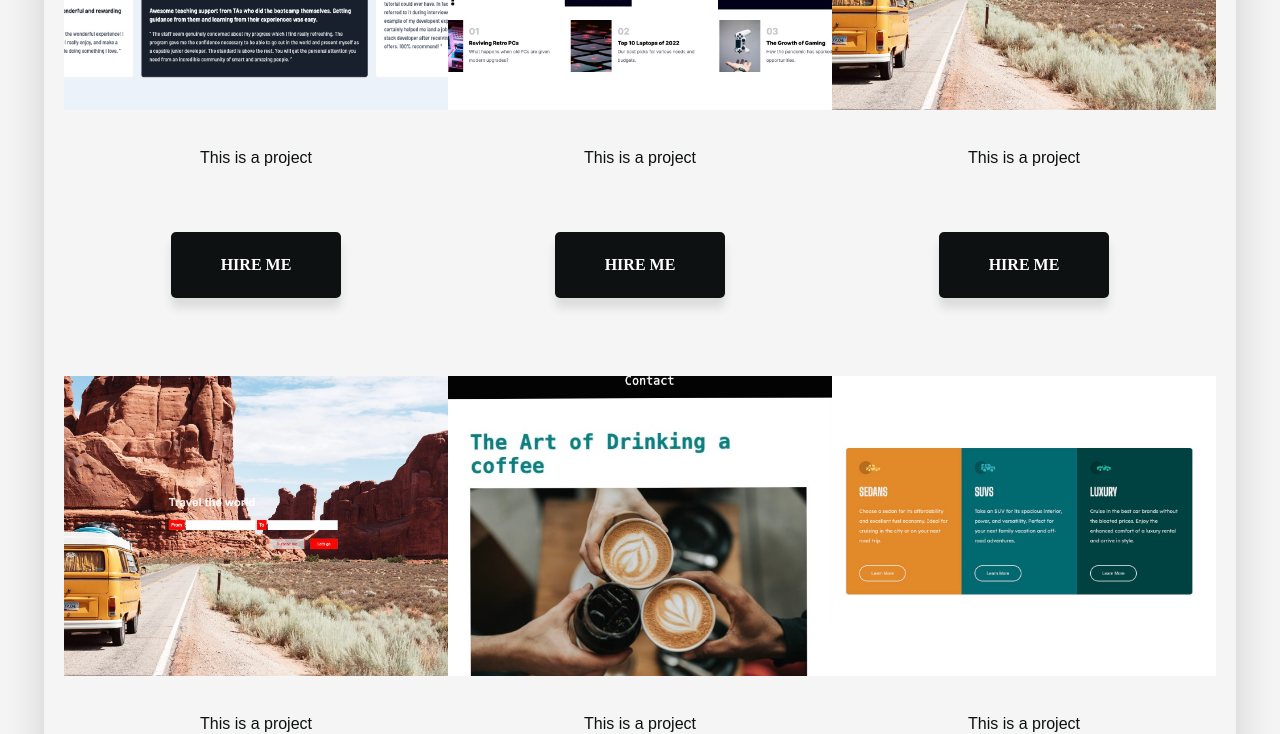
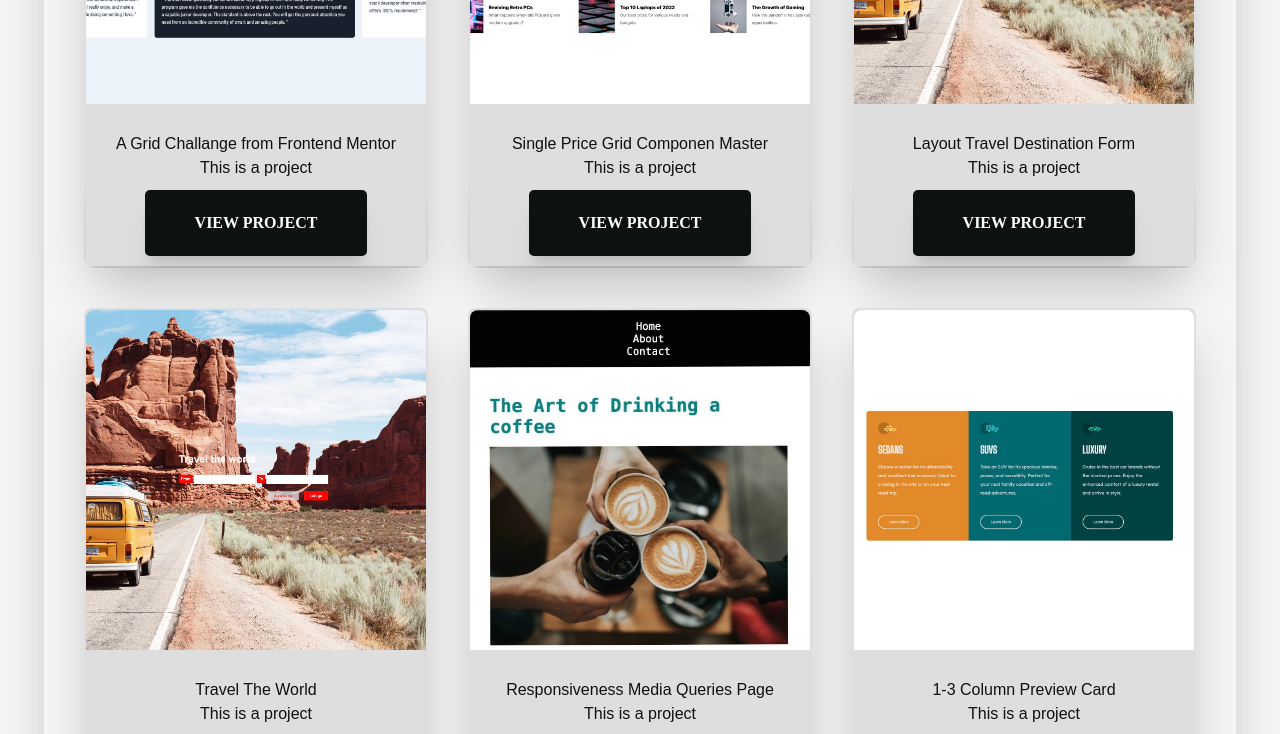
Before and after one commit to tairou97/portfolio-tm, a React (Vite) app: page /projects in a window 1280 px wide. Shown: the part 1580-2314 px from the top of the page. Built offline with nearby package versions, Linux system fonts and the light colour scheme; a web font is replaced by a local one.

Commit message:
return change

```diff
--- a/public/data.json
+++ b/src/img/data.json
@@ -60,7 +60,7 @@
     {
       "id": 9,
       "name": "1-3 Column Preview Card",
-      "img": "./public/Column-Preview-Card.png",
+      "img": "./src/img/projects/Column-Preview-Card.png",
       "Website": "https://1-3-column-preview-card-component-main.vercel.app/",
       "description": "This is a project"
     },
--- a/src/pages/Projects.jsx
+++ b/src/pages/Projects.jsx
@@ -1,35 +1,16 @@
 import React, { useEffect, useState } from "react";
 import { Link } from "react-router-dom";
-
+import Json from "../img/data.json";
 import "./project.css";
 import { motion } from "framer-motion";
 import { transition1 } from "../transition";
 import { useContext } from "react";
-
 import { CursorContext } from "../context/CursorContext";
 
 const Projects = () => {
   const { mouserEnter, mouseLeaverEnter } = useContext(CursorContext);
-  const [userData, setUserData] = useState(null);
-
-  useEffect(() => {
-    async function fetchData() {
-      try {
-        const response = await fetch(`  /data.json`);
-        console.log(response);
-
-        console.log(); // Fetch data.json from the public directory
-        const data = await response.json();
-
-        console.log(data);
-        setUserData(data);
-      } catch (error) {
-        console.error("Error fetching JSON data:", error);
-      }
-    }
-
-    fetchData();
-  }, []);
+  const [projects, setProjects] = useState(Json.projects);
+  console.log("projects", projects);
 
   return (
     <motion.section
@@ -74,29 +55,45 @@ const Projects = () => {
           </motion.div>
           {/* img  grid*/}
           <div className="box-pro shadow-2xl ">
-            {userData &&
-              userData.projects.map((project, index) => (
-                <div
-                  key={index}
-                  className="flex flex-col lg:items-center w-full  mt-12 "
+            {projects &&
+              projects.map((proj) => (
+                <motion.div
+                  initial={{ scale: 0, y: "80%" }}
+                  animate={{ scale: 1, y: 0 }}
+                  exit={{ scale: 0, y: "80%" }}
+                  transition={transition1}
+                  className=" proje rounded-t-lg shadow-2xl overflow-hidden "
+                  key={proj.id}
+                >
+                  <Link
+                    className="max-w-[250px] lg:max-w-[320px] rounded-lg
+                h-[187px] lg:h-[220px] bg-accent overflow-hidden "
+                    to={proj.Website}
+                    target="_blank"
+                    rel="noopener noreferrer"
                   >
                     <img
-                    src={project.img}
-                    alt="project"
-                    className="w-full h-[300px] object-cover"
+                      className=" img hover:scale-110
+                    transition-all duration-500 rounded-t-lg"
+                      src={proj.img}
                     />
-                  <h1 className="h1">{project.title}</h1>
-                  <p className=" mb-12 max-w-xl p-1 text-center">
-                    {project.description}
-                  </p>
+                  </Link>
 
+                  <h1 className=" mt-7">{proj.name}</h1>
+                  <p> {proj.description} </p>
+                  {/* <p className=" mb-12 max-w-sm">{proj.description}</p> */}
+                  <div className="flex justify-center items-center shadow-xl">
+                    <button className="btn  shadow-xl  ">
                       <Link
-                    to={"/contact"}
-                    className="btn mb-[30px] mx-auto lg:mx-0 "
+                        to={proj.Website}
+                        target="_blank"
+                        rel="noopener noreferrer"
                       >
-                    Hire me
+                        View Project
                       </Link>
+                    </button>
                   </div>
+                </motion.div>
               ))}
           </div>
         </div>
--- a/src/pages/Skills.jsx
+++ b/src/pages/Skills.jsx
@@ -1,6 +1,6 @@
 import React, { useState } from "react";
 import { Link } from "react-router-dom";
-import Json from "../../public/data.json";
+import Json from "../img/data.json";
 import "./skills.css";
 
 import { motion } from "framer-motion";
```
Also changed, not shown: src/img/projects/Column-Preview-Card.png (renamed from public/Column-Preview-Card.png). Lines whose indentation alone changed are shown as unchanged.
